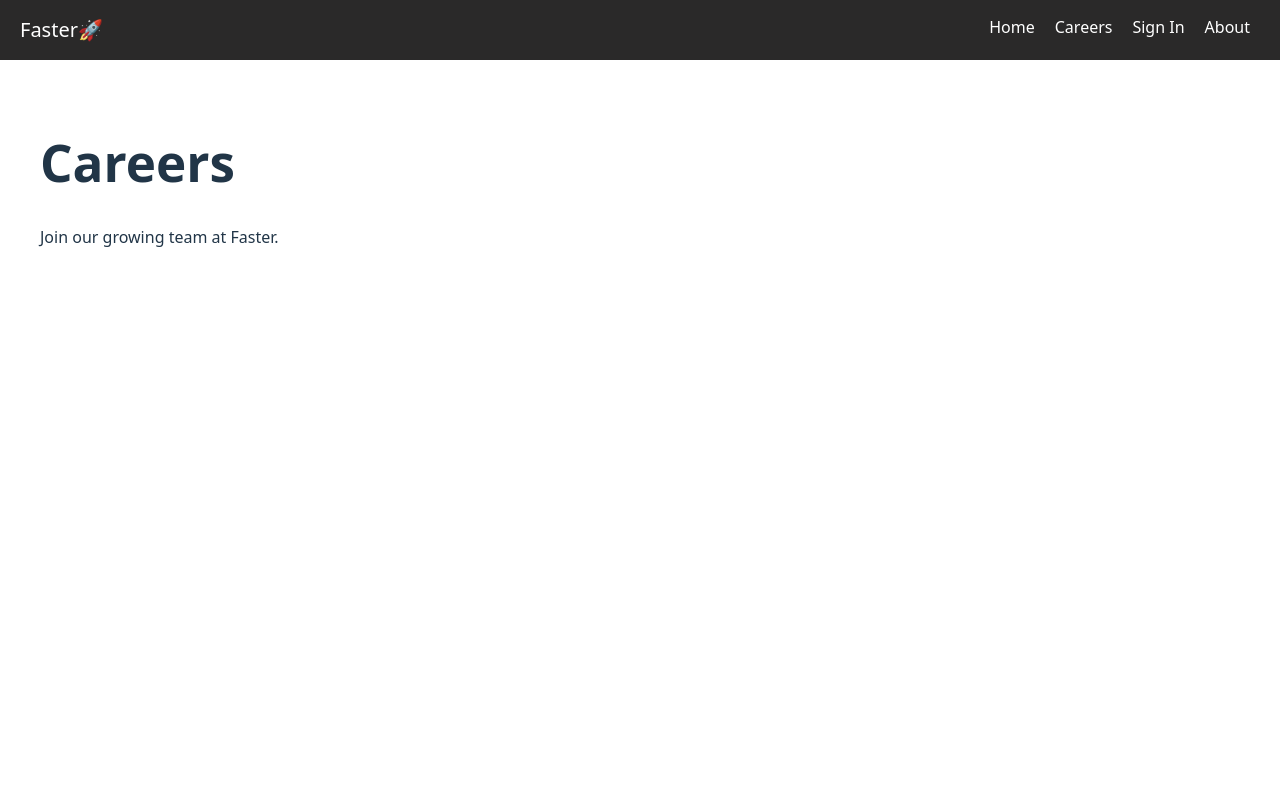
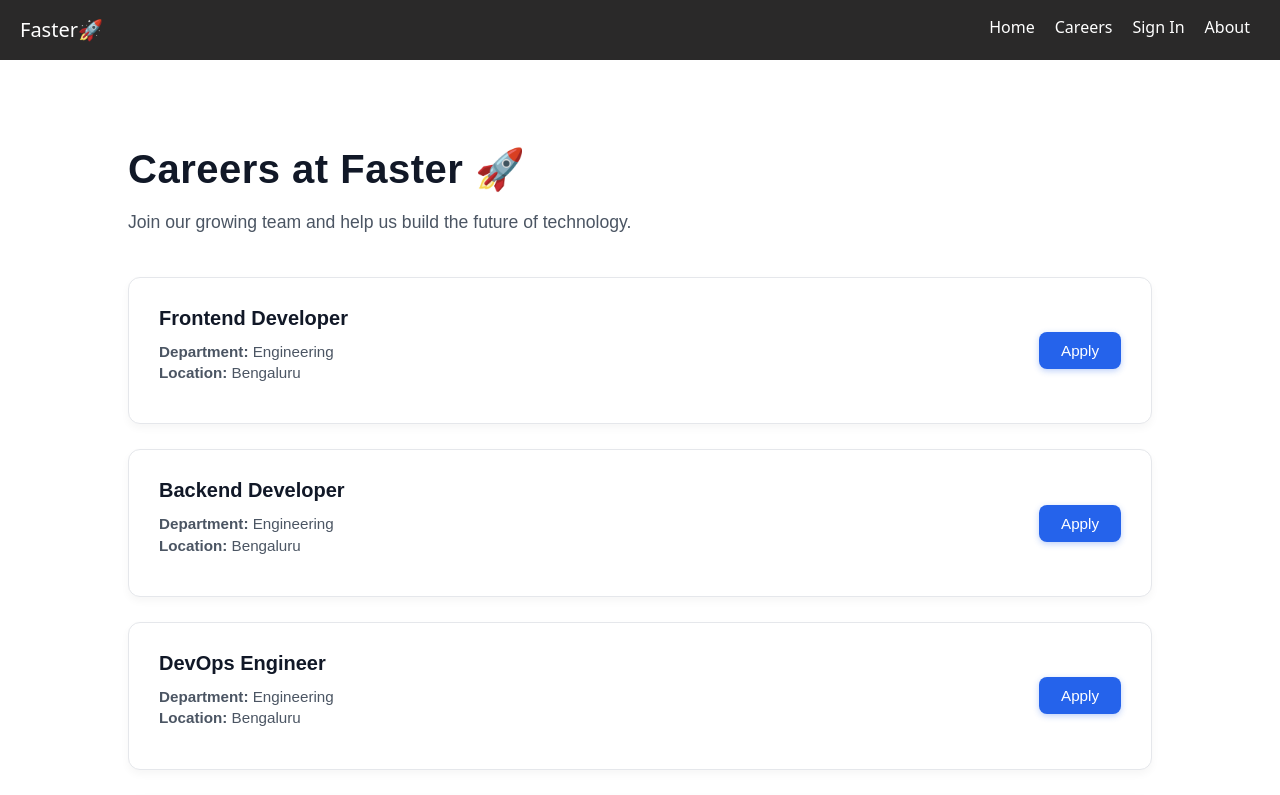
Before and after one commit to debasmitadas0106/Faster-FE, a React (Vite) app: page /careers in a window 1280 px wide. Shown: the top 795 px of the page. Built offline with nearby package versions, Linux system fonts and the light colour scheme.

Commit message:
careers page

```diff
--- /dev/null
+++ b/src/pages/Careers.css
@@ -0,0 +1,96 @@
+/* ---------- Page Layout ---------- */
+.careers-page {
+  padding: 60px 10%;
+  font-family: "Poppins", sans-serif;
+  background-color: #ffffff;
+  min-height: 100vh;
+  color: #1f2937; /* slate gray */
+}
+
+/* ---------- Headings ---------- */
+.careers-page h1 {
+  font-size: 2.5rem;
+  margin-bottom: 10px;
+  color: #111827;
+  letter-spacing: 0.5px;
+}
+
+.careers-subtitle {
+  font-size: 1.1rem;
+  color: #4b5563;
+  margin-bottom: 40px;
+  line-height: 1.6;
+}
+
+/* ---------- Jobs Container ---------- */
+.jobs-container {
+  display: flex;
+  flex-direction: column;
+  gap: 25px;
+}
+
+/* ---------- Job Card ---------- */
+.job-card {
+  background-color: #ffffff;
+  border: 1px solid #e5e7eb;
+  border-radius: 12px;
+  padding: 25px 30px;
+  display: flex;
+  justify-content: space-between;
+  align-items: center;
+  box-shadow: 0 4px 8px rgba(0, 0, 0, 0.04);
+  transition: all 0.25s ease-in-out;
+}
+
+.job-card:hover {
+  transform: translateY(-4px);
+  box-shadow: 0 8px 16px rgba(0, 0, 0, 0.08);
+  border-color: #cbd5e1;
+}
+
+/* ---------- Job Info ---------- */
+.job-info h2 {
+  margin: 0;
+  font-size: 1.25rem;
+  color: #111827;
+}
+
+.job-info p {
+  margin-top: 8px;
+  font-size: 0.95rem;
+  color: #4b5563;
+  line-height: 1.4;
+}
+
+/* ---------- Apply Button ---------- */
+.apply-btn {
+  background-color: #2563eb; /* primary blue */
+  color: white;
+  border: none;
+  border-radius: 8px;
+  padding: 10px 22px;
+  font-size: 0.95rem;
+  font-weight: 500;
+  cursor: pointer;
+  box-shadow: 0 2px 6px rgba(37, 99, 235, 0.3);
+  transition: background-color 0.2s ease, box-shadow 0.2s ease;
+}
+
+.apply-btn:hover {
+  background-color: #1d4ed8;
+  box-shadow: 0 3px 8px rgba(29, 78, 216, 0.35);
+}
+
+/* ---------- Responsive ---------- */
+@media (max-width: 768px) {
+  .job-card {
+    flex-direction: column;
+    align-items: flex-start;
+    gap: 15px;
+  }
+
+  .apply-btn {
+    align-self: stretch;
+    text-align: center;
+  }
+}
--- a/src/pages/Careers.jsx
+++ b/src/pages/Careers.jsx
@@ -1,8 +1,36 @@
+import "./Careers.css";
+
 function Careers() {
+  const jobs = [
+    { title: "Frontend Developer", dept: "Engineering", location: "Bengaluru" },
+    { title: "Backend Developer", dept: "Engineering", location: "Bengaluru" },
+    { title: "DevOps Engineer", dept: "Engineering", location: "Bengaluru" },
+    { title: "Sales Executive", dept: "Sales", location: "Bengaluru" },
+    { title: "Marketing Associate", dept: "Marketing", location: "Bengaluru" },
+    { title: "HR Coordinator", dept: "Human Resources", location: "Bengaluru" },
+  ];
+
   return (
-    <div style={{ padding: "40px" }}>
-      <h1>Careers</h1>
-      <p>Join our growing team at Faster.</p>
+    <div className="careers-page">
+      <h1>Careers at Faster 🚀</h1>
+      <p className="careers-subtitle">
+        Join our growing team and help us build the future of technology.
+      </p>
+
+      <div className="jobs-container">
+        {jobs.map((job, index) => (
+          <div className="job-card" key={index}>
+            <div className="job-info">
+              <h2>{job.title}</h2>
+              <p>
+                <strong>Department:</strong> {job.dept} <br />
+                <strong>Location:</strong> {job.location}
+              </p>
+            </div>
+            <button className="apply-btn">Apply</button>
+          </div>
+        ))}
+      </div>
     </div>
   );
 }
```
